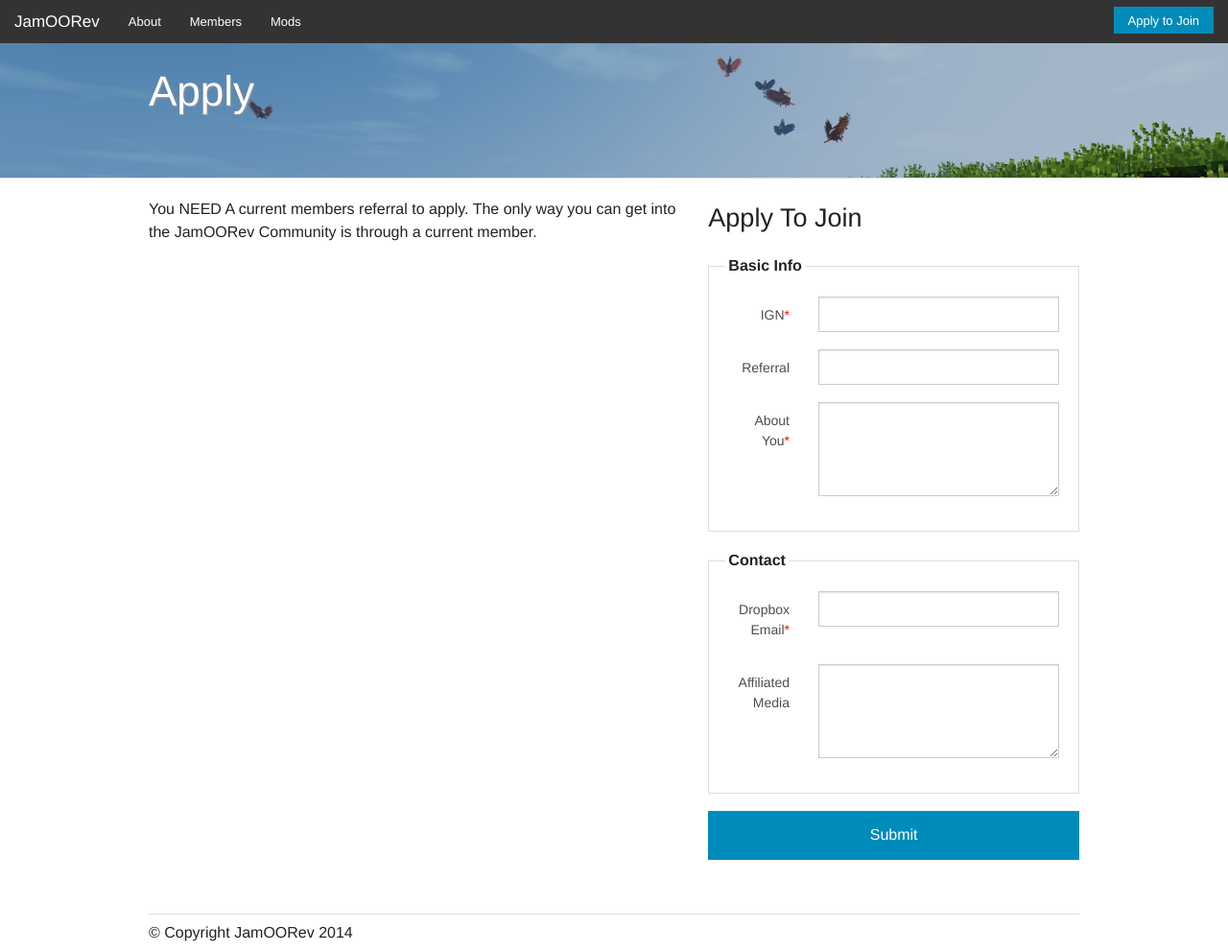
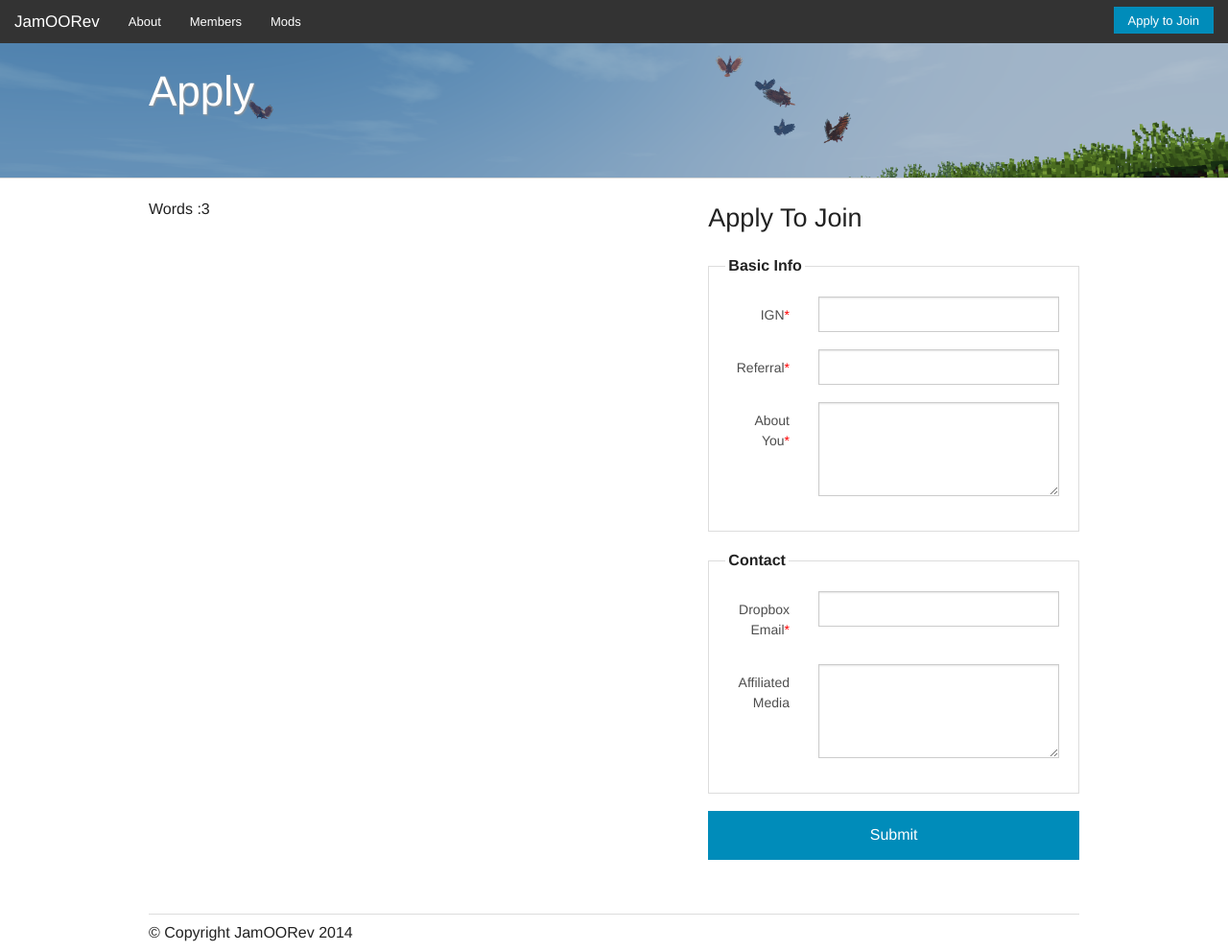
Before and after one commit to JamOORev/Website, a Jekyll site: the page built from apply.html, in a window 1280 px wide and 992 px high. Shown: the whole window at 96% size. Built offline with Jekyll 4.4.1, drawn with Linux system fonts in a browser that asks for light colours.

Commit message:
Make referral required

```diff
--- a/apply.html
+++ b/apply.html
@@ -4,7 +4,7 @@ title: Apply
 ---
 <div class="row">
 	<div class="medium-6 large-7 columns">
-		You NEED A current members referral to apply. The only way you can get into the JamOORev Community is through a current member.
+		Words :3
 	</div>
 	<div class="medium-6 large-5 columns">
 		<h3>Apply To Join</h3>
@@ -21,10 +21,10 @@ title: Apply
 				</div>
 				<div class="row">
 					<div class="small-3 columns">
-						<label for="apply-basic-refer" class="right inline">Referral</label>
+						<label for="apply-basic-refer" class="right inline required">Referral</label>
 					</div>
 					<div class="small-9 columns">
-						<input type="text" name="refer" id="apply-basic-refer" />
+						<input type="text" required name="refer" id="apply-basic-refer" />
 					</div>
 				</div>
 				<div class="row">
```
